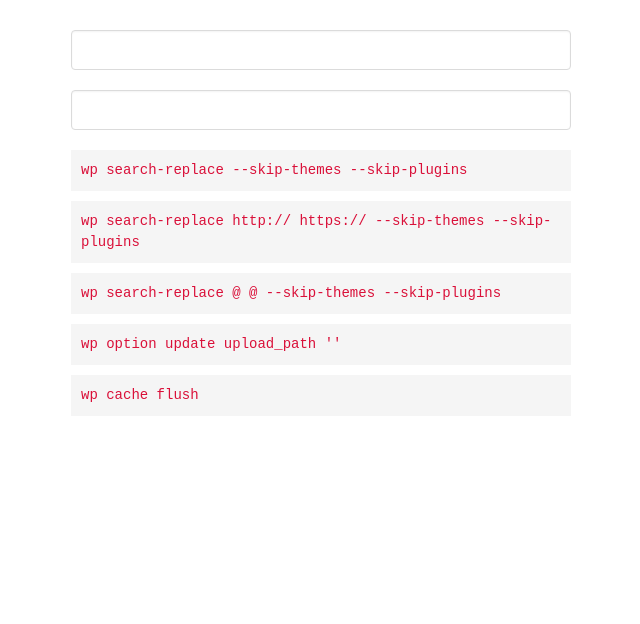
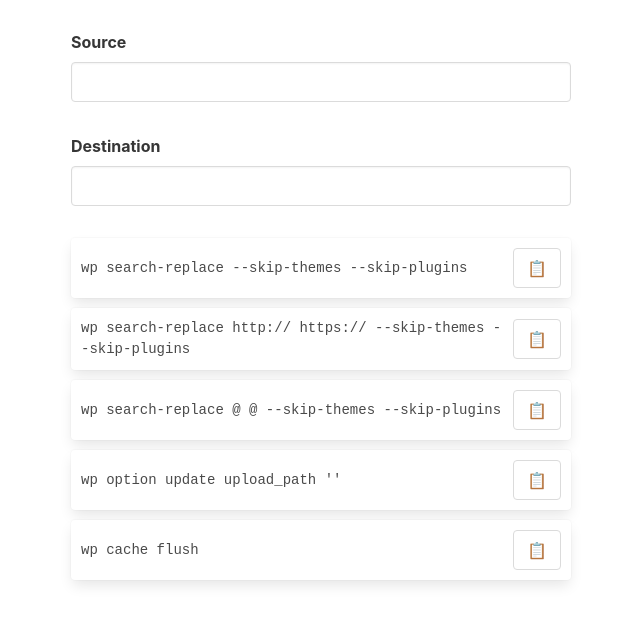
Before and after one commit to shariffff/cli-helper, a React (Create React App) app: page / in a window 1280 px wide. Shown: the top 624 px of the page, without its empty margins (319-959 px from the left). Built offline with nearby package versions, Linux system fonts and the light colour scheme.

Commit message:
label added

```diff
--- a/src/App.js
+++ b/src/App.js
@@ -6,6 +6,11 @@ function App() {
 	const [target, setTarget] = useState('');
 	return (
 		<div className="App container">
+			<div className="field">
+				<label className="label" htmlFor="source">
+					Source
+				</label>
+				<div className="control">
 					<input
 						className="input"
 						type="text"
@@ -14,7 +19,13 @@ function App() {
 						value={source}
 						onChange={(e) => setSouce(e.target.value)}
 					/>
-			<br />
+				</div>
+			</div>
+			<div className="field">
+				<label className="label" htmlFor="destination">
+					Destination
+				</label>
+				<div className="control">
 					<input
 						className="input"
 						type="text"
@@ -23,19 +34,46 @@ function App() {
 						value={target}
 						onChange={(e) => setTarget(e.target.value)}
 					/>
-			<code>
+				</div>
+			</div>
+
+			<code className="card">
+				<span>
 					wp search-replace {source} {target} --skip-themes --skip-plugins
+				</span>
+				<button className="button" aria-label="Copy to clipboard">
+					📋
+				</button>
 			</code>
-			<code>
-				{' '}
+			<code className="card">
+				<span>
 					wp search-replace http://{target} https://{target} --skip-themes
 					--skip-plugins
+				</span>
+
+				<button className="button" aria-label="Copy to clipboard">
+					📋
+				</button>
 			</code>
-			<code>
+			<code className="card">
 				wp search-replace @{target} @{source} --skip-themes --skip-plugins
+				<span></span>
+				<button className="button" aria-label="Copy to clipboard">
+					📋
+				</button>
 			</code>
-			<code>wp option update upload_path ''</code>
-			<code>wp cache flush</code>
+			<code className="card">
+				<span>wp option update upload_path ''</span>
+				<button className="button" aria-label="Copy to clipboard">
+					📋
+				</button>
+			</code>
+			<code className="card">
+				<span>wp cache flush</span>
+				<button className="button" aria-label="Copy to clipboard">
+					📋
+				</button>
+			</code>
 		</div>
 	);
 }
```
Also changed, not shown: src/App.css. Lines whose indentation alone changed are shown as unchanged.
